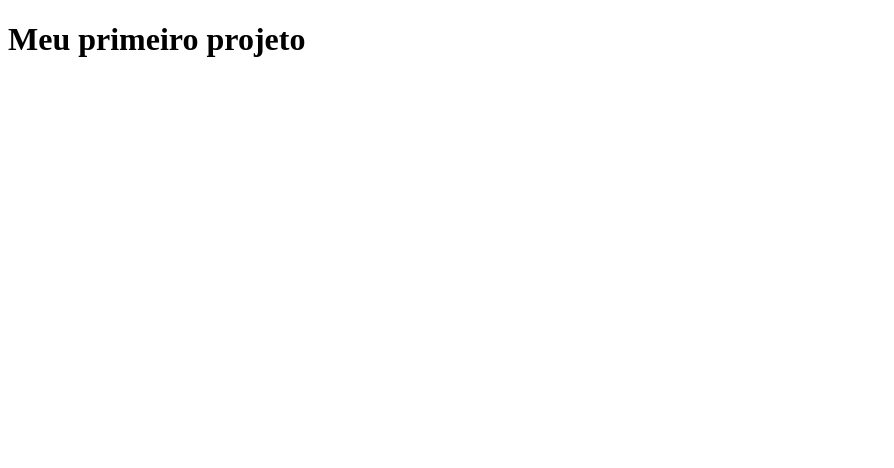
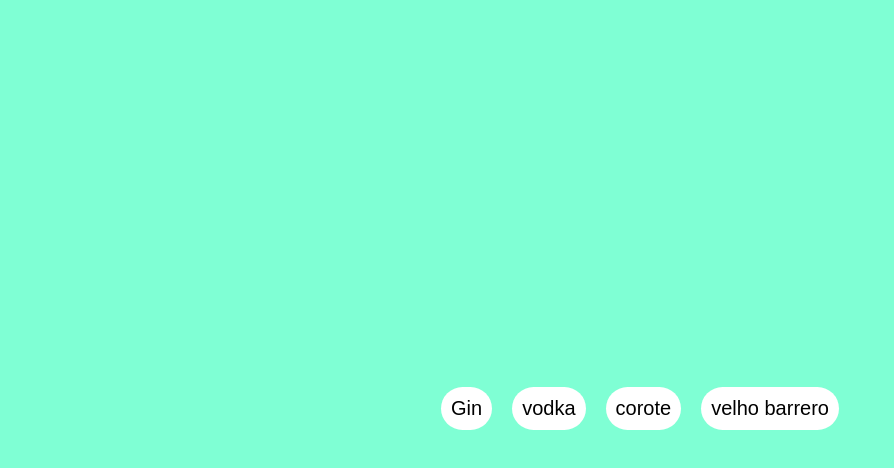
Before and after one commit to Caio-okuma/inicio, a plain HTML site: page exercicio1/index.html in a window 1280 px wide. Shown: the whole page, without its empty margins (0-894 px from the left). Drawn offline with Linux system fonts and the light colour scheme.

Commit message:
Add files via upload

```diff
--- a/exercicio1/index.html
+++ b/exercicio1/index.html
@@ -7,6 +7,9 @@
     <link rel="stylesheet" href="style.css">
 </head>
 <body>
-    <h1>Meu primeiro projeto</h1>
+    <button>Gin</button>
+    <button>vodka</button>
+    <button>corote</button>
+    <button>velho barrero</button>
 </body>
 </html>
--- a/exercicio1/style.css
+++ b/exercicio1/style.css
@@ -0,0 +1,23 @@
+body{
+    background-color: #7fffd4;
+    display: flex;
+    height: 100vh;
+    align-items:center;
+    justify-content: center;
+    gap: 20px;
+}
+
+button{
+    background-color: #ffffff;
+    color: #000000;
+    border: none;
+    padding: 10px 10px 10px 10px;
+    border-radius: 999px;
+    font-size: 20px;
+}
+
+button:hover{
+    background-color: transparent;
+    border: 3px solid #3cb371;
+    cursor:pointer;
+}
```
